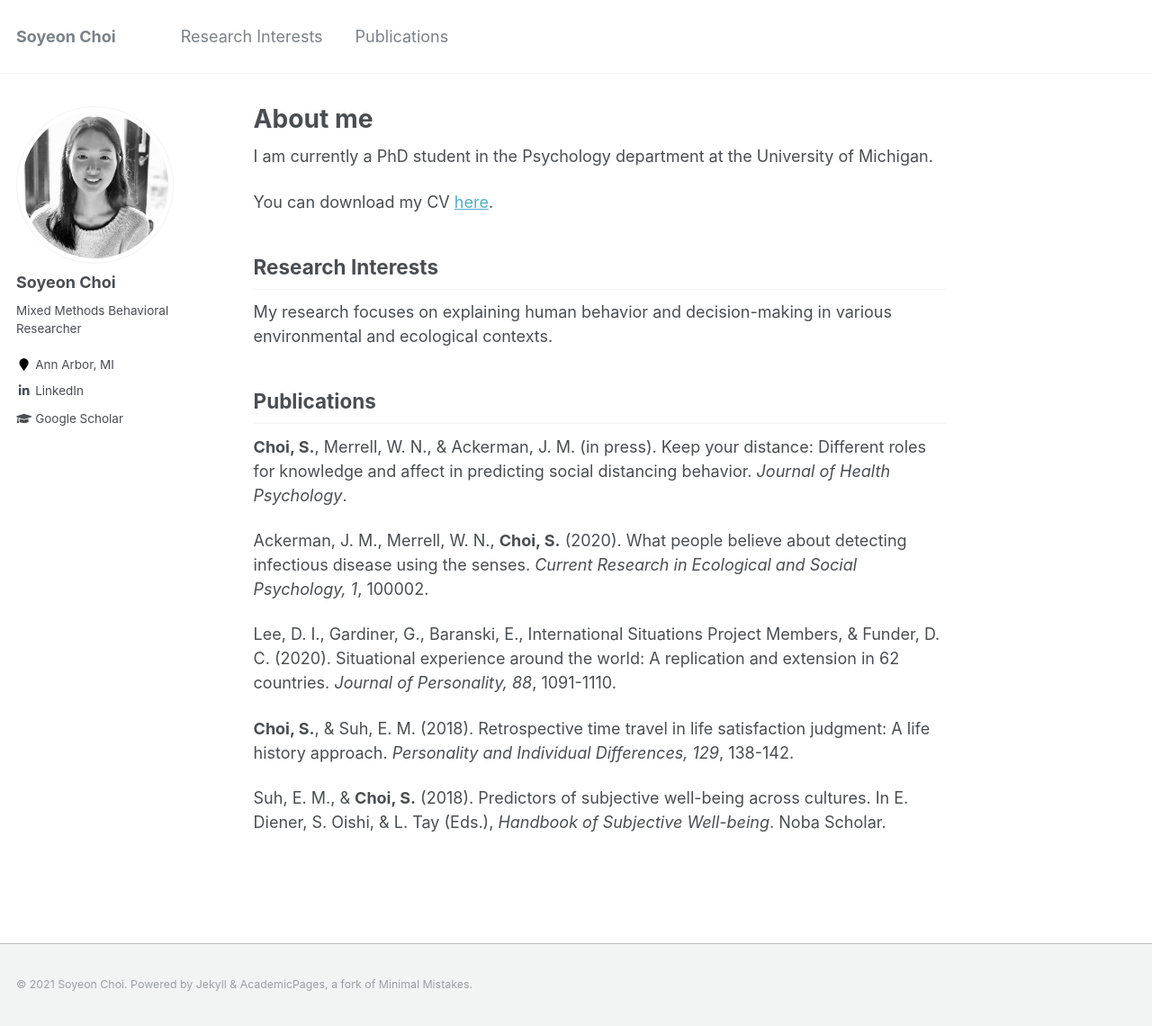
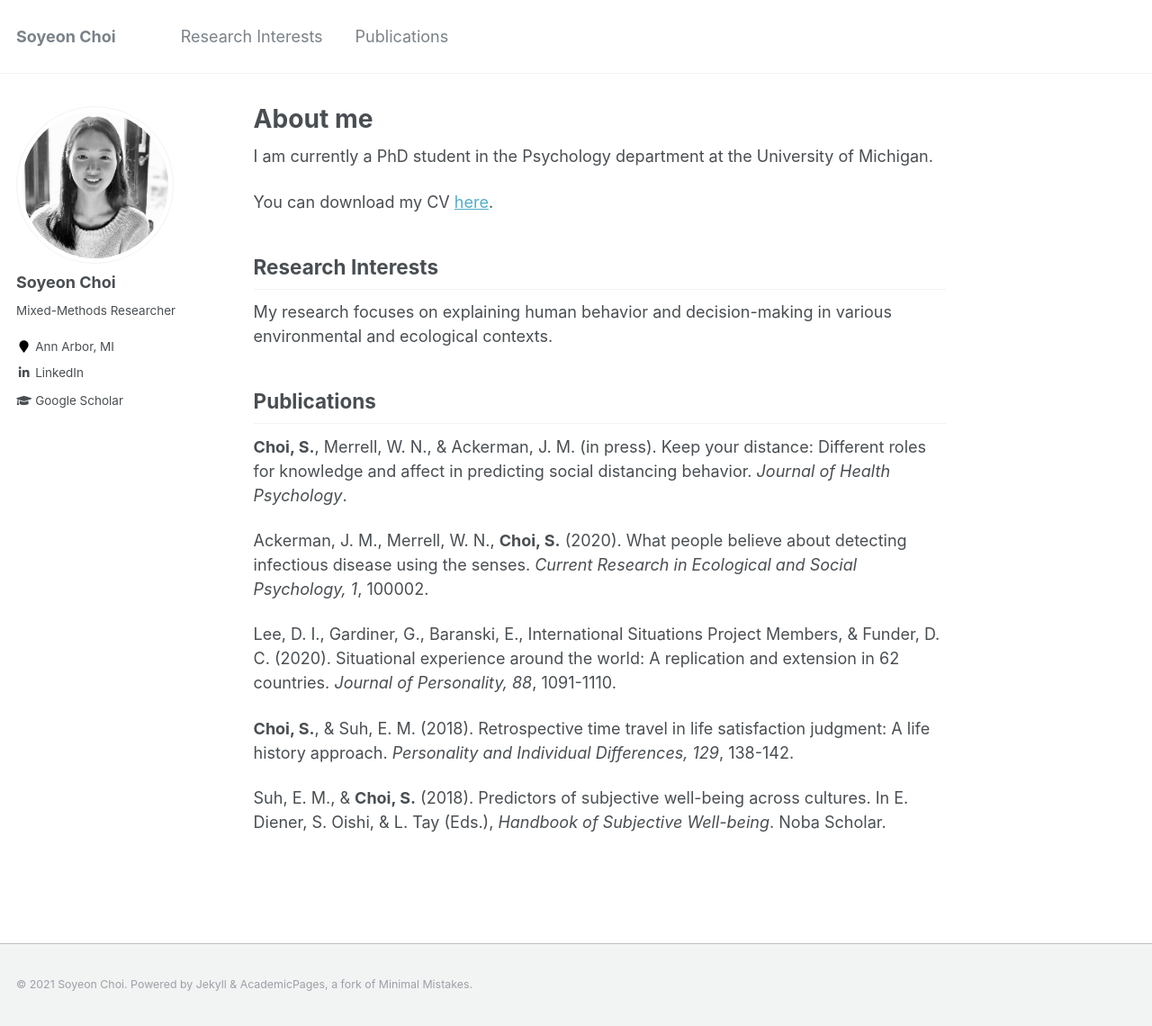
Before and after one commit to choi-soyeon/choi-soyeon.github.io, a Jekyll site: the page built from _pages/about.md, in a window 1280 px wide and 1140 px high. Shown: the whole window at 90% size. Built offline with Jekyll 4.4.1, drawn with Linux system fonts in a browser that asks for light colours.

Commit message:
Update _config.yml

```diff
--- a/_config.yml
+++ b/_config.yml
@@ -82,7 +82,7 @@ analytics:
 author:
   name             : "Soyeon Choi"
   avatar           : "profile.jpg"
-  bio              : "Mixed Methods Behavioral Researcher"
+  bio              : "Mixed-Methods Researcher"
   location         : "Ann Arbor, MI"
   employer         :
   pubmed           :
```
